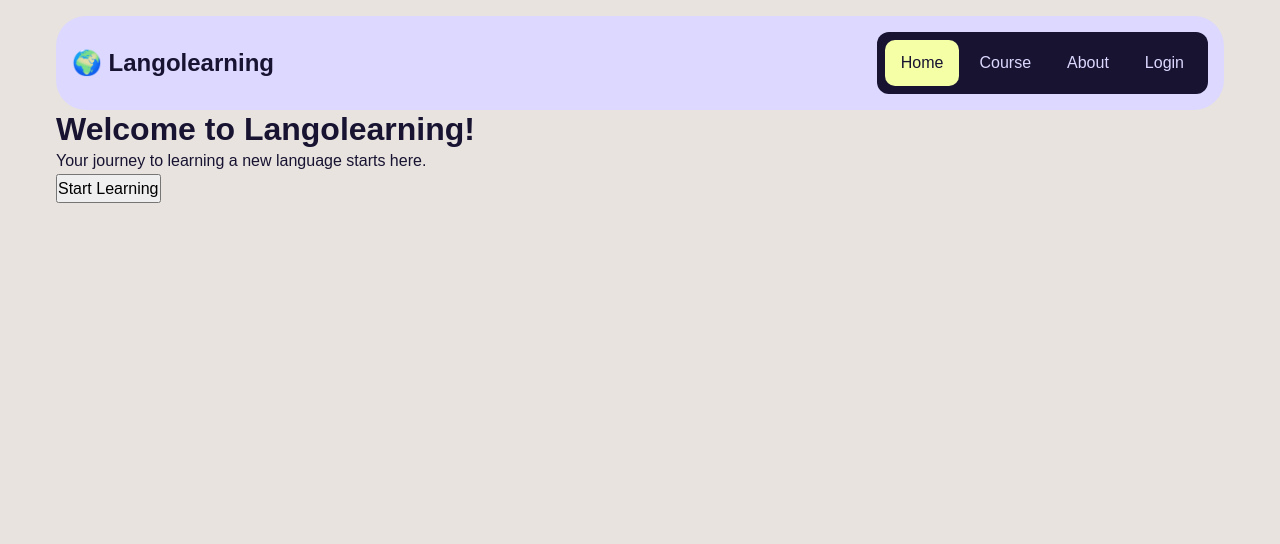
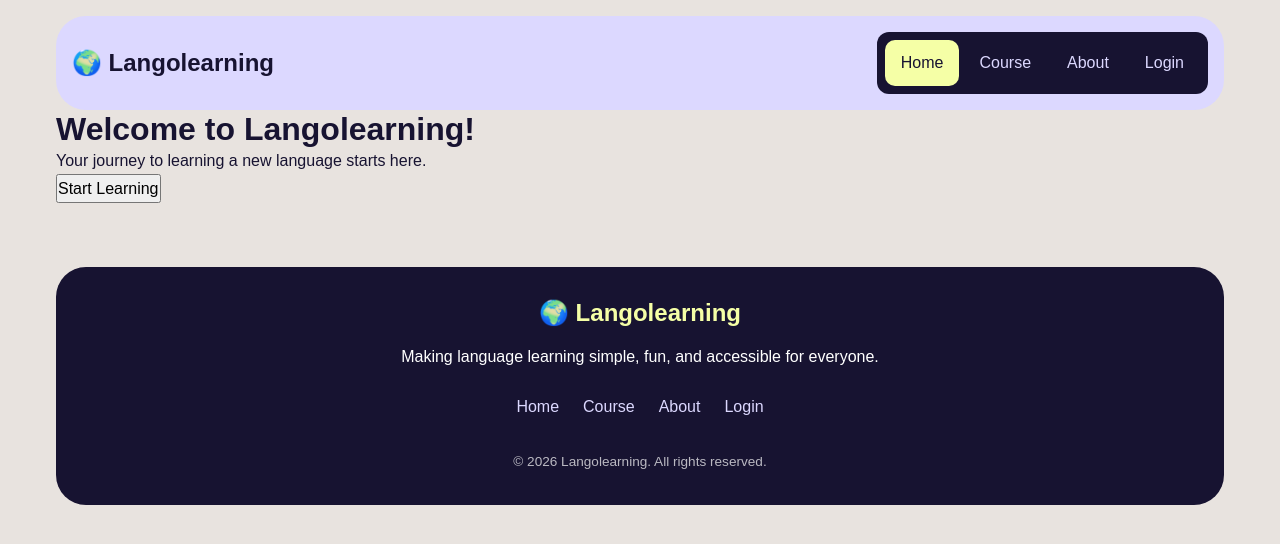
Before and after one commit to alsendejene-sudo/LearnIT.io, a React (Vite) app in the folder Learning Managment System/frontend/: page / in a window 1280 px wide. Shown: the top 544 px of the page. Built offline with nearby package versions, Linux system fonts and the light colour scheme.

Commit message:
Add reusable footer component

```diff
--- a/Learning Managment System/frontend/src/App.jsx
+++ b/Learning Managment System/frontend/src/App.jsx
@@ -1,7 +1,10 @@
-import Navbar from "./components/Navbar.jsx";
+
+import Navbar from "./components/navbar.jsx";
+import Footer from "./components/footer.jsx";
 
 function App() {
   return (
+    <>
       <main className="container">
         <Navbar />
 
@@ -11,6 +14,11 @@ function App() {
 
         <button>Start Learning</button>
       </main>
+
+      <div className="container">
+        <Footer />
+      </div>
+    </>
   );
 }
 
--- /dev/null
+++ b/Learning Managment System/frontend/src/components/footer.jsx
@@ -0,0 +1,28 @@
+
+function Footer() {
+  return (
+    <footer className="footer">
+      <div className="footer-content">
+        <h2>🌍 Langolearning</h2>
+
+        <p>
+          Making language learning simple, fun, and accessible
+          for everyone.
+        </p>
+
+        <nav className="footer-links" aria-label="Footer navigation">
+          <a href="#home">Home</a>
+          <a href="#course">Course</a>
+          <a href="#about">About</a>
+          <a href="#login">Login</a>
+        </nav>
+      </div>
+
+      <p className="footer-copyright">
+        © 2026 Langolearning. All rights reserved.
+      </p>
+    </footer>
+  );
+}
+
+export default Footer;
--- a/Learning Managment System/frontend/src/styles/base.css
+++ b/Learning Managment System/frontend/src/styles/base.css
@@ -127,3 +127,44 @@ select {
     padding: 8px 12px;
   }
 }
+
+/* Footer */
+.footer {
+  margin-top: var(--spacing-4);
+  padding: var(--spacing-4);
+  background-color: var(--color-primary);
+  color: white;
+  border-radius: var(--radius);
+  text-align: center;
+}
+
+.footer-content h2 {
+  color: var(--color-accent);
+  margin-bottom: var(--spacing-2);
+}
+
+.footer-content p {
+  margin-bottom: var(--spacing-3);
+}
+
+.footer-links {
+  display: flex;
+  justify-content: center;
+  flex-wrap: wrap;
+  gap: var(--spacing-3);
+}
+
+.footer-links a {
+  color: var(--color-lavender);
+  transition: 0.2s ease;
+}
+
+.footer-links a:hover {
+  color: var(--color-accent);
+}
+
+.footer-copyright {
+  margin-top: var(--spacing-4);
+  font-size: 0.85rem;
+  opacity: 0.7;
+}
```
Lines whose indentation alone changed are shown as unchanged.
